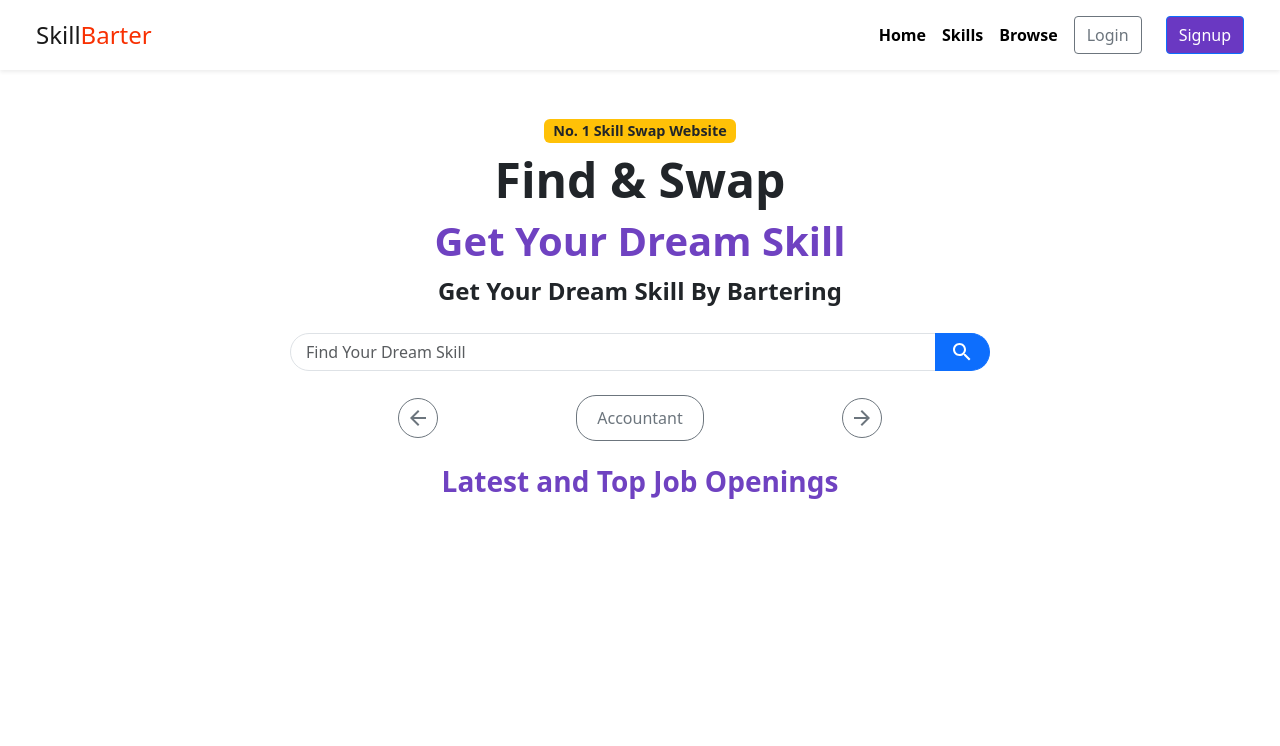
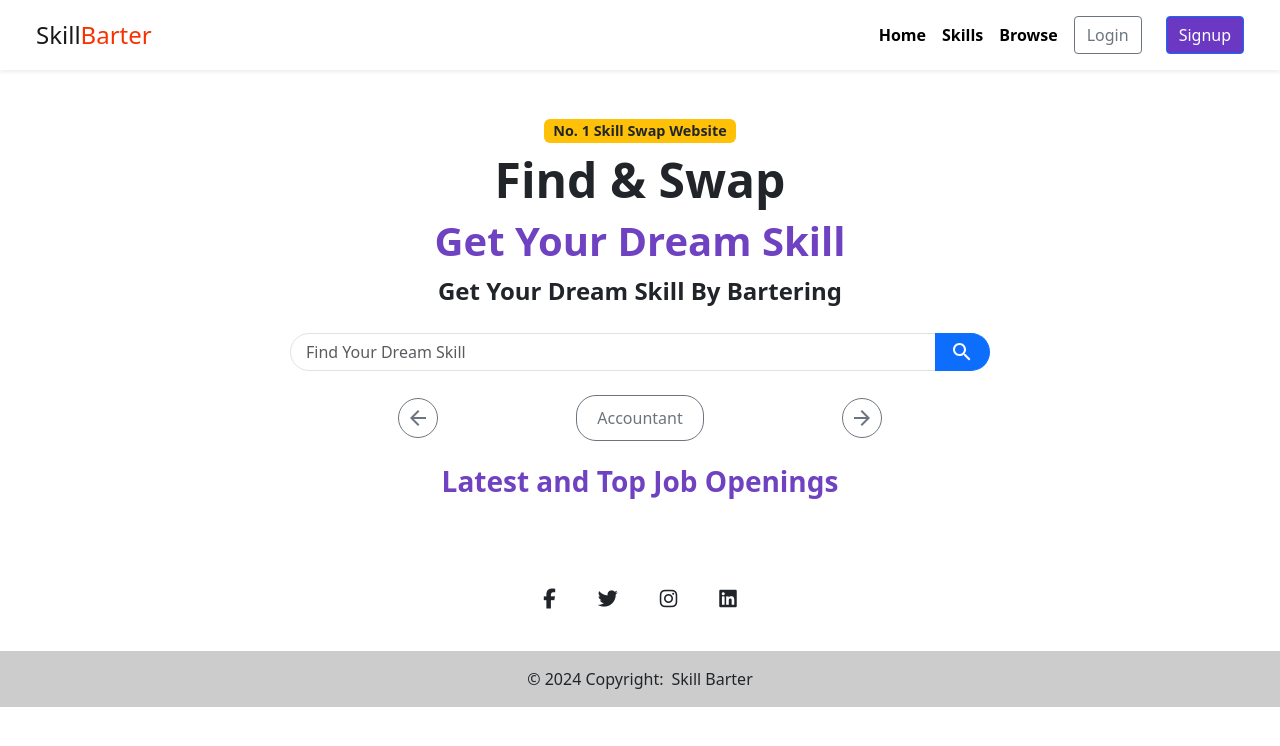
Before and after one commit to goel-anubhav/Skill-Barter, a React (Vite) app in the folder frontend/: page / in a window 1280 px wide. Shown: the top 746 px of the page. Built offline with nearby package versions, Linux system fonts and the light colour scheme; a small style sheet from the web is missing.

Commit message:
Footer Added

```diff
--- a/frontend/package.json
+++ b/frontend/package.json
@@ -17,6 +17,7 @@
     "@mui/material": "^5.16.4",
     "@radix-ui/react-slot": "^1.1.0",
     "bootstrap": "^5.3.3",
+    "mdb-react-ui-kit": "^8.0.0",
     "react": "^18.3.1",
     "react-bootstrap": "^2.10.4",
     "react-dom": "^18.3.1",
--- a/frontend/src/components/landingpage.jsx
+++ b/frontend/src/components/landingpage.jsx
@@ -1,6 +1,7 @@
 import React, { useState, useEffect, useRef } from "react";
 import "bootstrap/dist/css/bootstrap.min.css";
 import CustomNavbar from "../shared/Navbar";
+import MDBfooter from "../shared/footer";
 import SearchIcon from "@mui/icons-material/Search";
 import ArrowBackIcon from "@mui/icons-material/ArrowBack";
 import ArrowForwardIcon from "@mui/icons-material/ArrowForward";
@@ -182,6 +183,7 @@ function LandingPage() {
           Latest and Top Job Openings
         </h3>
       </div>
+      <MDBfooter />
     </>
   );
 }
--- a/frontend/src/shared/footer.jsx
+++ b/frontend/src/shared/footer.jsx
@@ -0,0 +1,84 @@
+import React from "react";
+import {
+  MDBFooter,
+  MDBContainer,
+  MDBCol,
+  MDBRow,
+  MDBIcon,
+  MDBBtn,
+} from "mdb-react-ui-kit";
+
+export default function App() {
+  return (
+    <MDBFooter
+      className="text-center text-white"
+      style={{ backgroundColor: "#fffff" }}
+    >
+      <MDBContainer className="pt-4">
+        <section className="mb-4">
+          <MDBBtn
+            rippleColor="dark"
+            color="link"
+            floating
+            size="lg"
+            className="text-dark m-1"
+            href="#!"
+            role="button"
+          >
+            <MDBIcon fab className="fab fa-facebook-f" />
+          </MDBBtn>
+
+          <MDBBtn
+            rippleColor="dark"
+            color="link"
+            floating
+            size="lg"
+            className="text-dark m-1"
+            href="#!"
+            role="button"
+          >
+            <MDBIcon fab className="fa-twitter" />
+          </MDBBtn>
+
+          <MDBBtn
+            rippleColor="dark"
+            color="link"
+            floating
+            size="lg"
+            className="text-dark m-1"
+            href="#!"
+            role="button"
+          >
+            <MDBIcon fab className="fa-instagram" />
+          </MDBBtn>
+
+          <MDBBtn
+            rippleColor="dark"
+            color="link"
+            floating
+            size="lg"
+            className="text-dark m-1"
+            href="#!"
+            role="button"
+          >
+            <MDBIcon fab className="fa-linkedin" />
+          </MDBBtn>
+        </section>
+      </MDBContainer>
+
+      <div
+        className="text-center text-dark p-3"
+        style={{ backgroundColor: "rgba(0, 0, 0, 0.2)" }}
+      >
+        © 2024 Copyright:
+        <a
+          className="text-dark ms-2"
+          href="/"
+          style={{ textDecoration: "none" }}
+        >
+          Skill Barter
+        </a>
+      </div>
+    </MDBFooter>
+  );
+}
```
Also changed, not shown: 1 other file (tests, documents, lock files or other folders).
